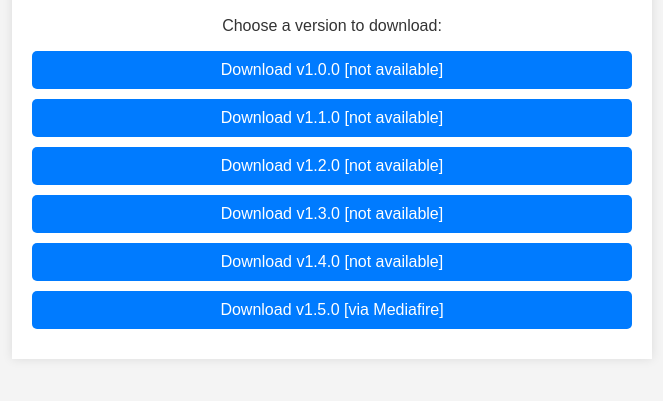
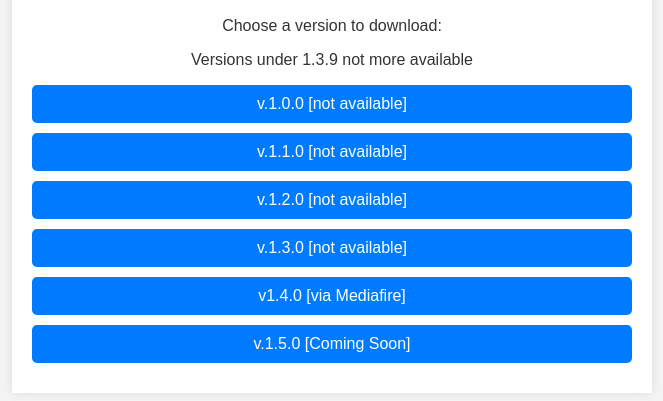
Before and after one commit to soil-pc/ecc.github.io, a plain HTML site: page index.html in a window 1280 px wide. Shown: the part 139-540 px from the top of the page, without its empty margins (308-971 px from the left). Drawn offline with Linux system fonts and the light colour scheme.

Commit message:
index.html

```diff
--- a/index.html
+++ b/index.html
@@ -40,12 +40,13 @@
     <div class="container">
         <h1>ECC client Download</h1>
         <p>Choose a version to download:</p>
-        <a class="download-link" href="https://mediafire.com" target="_blank">Download v1.0.0 [not available]</a>
-        <a class="download-link" href="https://mediafire.com" target="_blank">Download v1.1.0 [not available]</a>
-        <a class="download-link" href="https://mediafire.com" target="_blank">Download v1.2.0 [not available]</a>
-        <a class="download-link" href="https://mediafire.com" target="_blank">Download v1.3.0 [not available]</a>
-        <a class="download-link" href="https://mediafire.com" target="_blank">Download v1.4.0 [not available]</a>
-        <a class="download-link" href="https://www.mediafire.com/file/bbpwtorkof95a8i/ECC.zip/file" target="_blank">Download v1.5.0 [via Mediafire]</a>
+		<p>Versions under 1.3.9 not more available</p>
+        <a class="download-link" href="about:blank" target="_blank">v.1.0.0 [not available]</a>
+        <a class="download-link" href="about:blank" target="_blank">v.1.1.0 [not available]</a>
+        <a class="download-link" href="about:blank" target="_blank">v.1.2.0 [not available]</a>
+        <a class="download-link" href="about:blank" target="_blank">v.1.3.0 [not available]</a>
+        <a class="download-link" href="https://www.mediafire.com/file/bbpwtorkof95a8i/ECC.zip/file" target="_blank">v1.4.0 [via Mediafire]</a>
+        <a class="download-link" href="about:blank" target="_blank">v.1.5.0 [Coming Soon]<a>
     </div>
 </body>
 </html>
```
